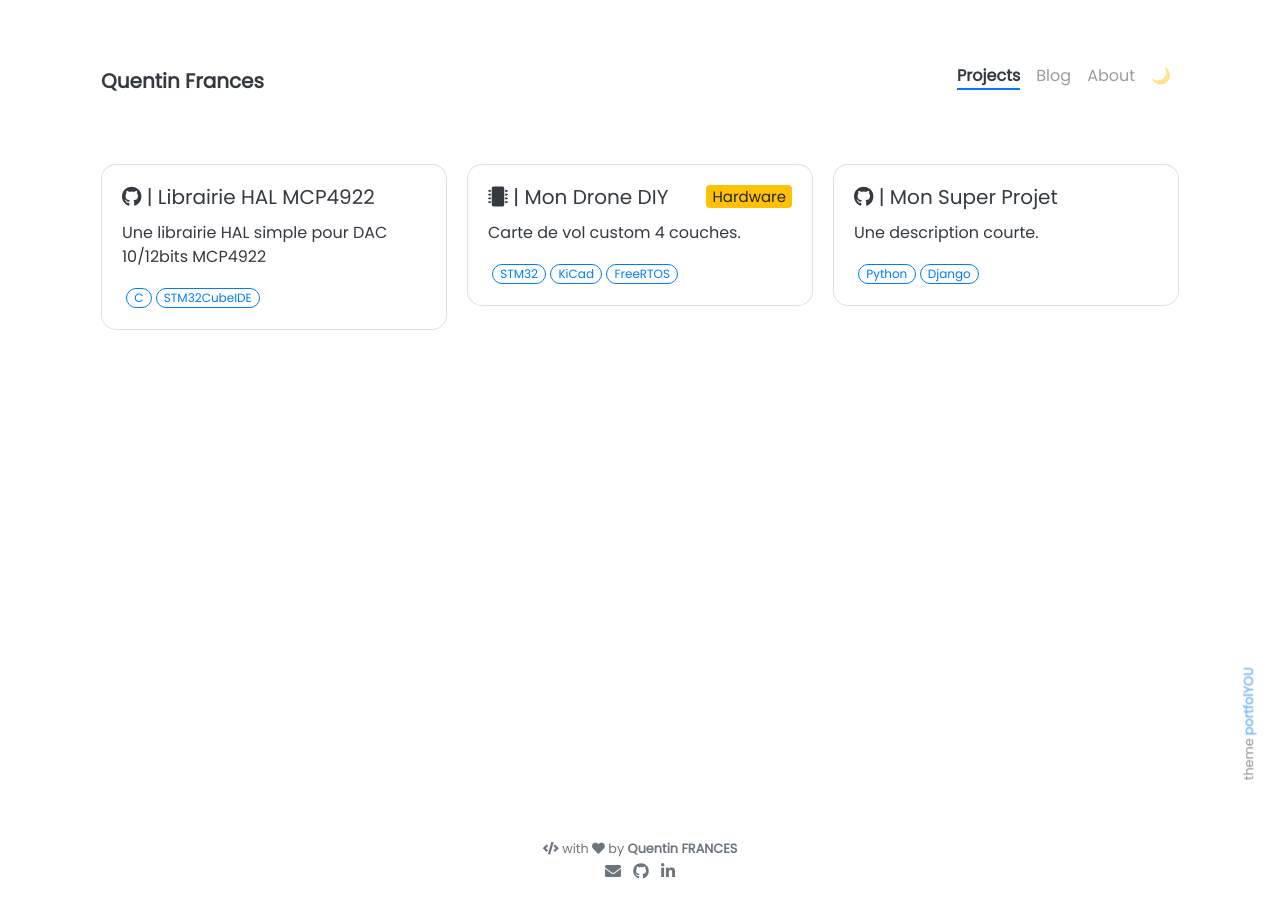
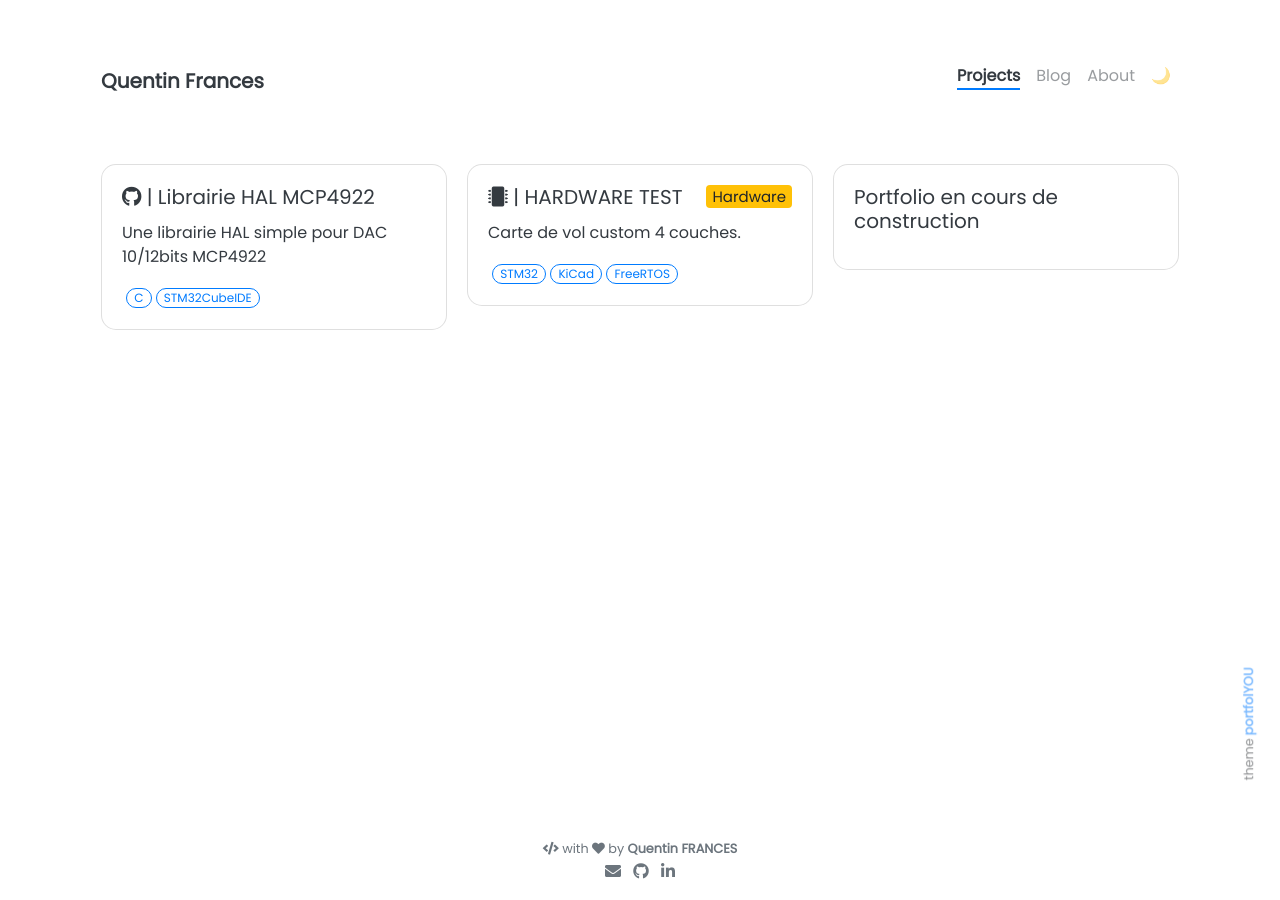
Before and after one commit to Quentin-FRANCES/Quentin-FRANCES.github.io, a Jekyll site: the page built from pages/projects.html, in a window 1280 px wide. Built offline with Jekyll 4.4.1, drawn with Linux system fonts in a browser that asks for light colours.

Commit message:
info que le portfolio n'est pas fini

```diff
--- a/_projects/Mon Drone DIY.md
+++ b/_projects/Mon Drone DIY.md
@@ -1,5 +1,5 @@
 ---
-name: Mon Drone DIY
+name: HARDWARE TEST
 type: hardware
 tools: [STM32, KiCad, FreeRTOS]
 image:
--- a/_projects/Mon Super Projet.md
+++ b/_projects/Mon Super Projet.md
@@ -1,8 +1,3 @@
 ---
-name: Mon Super Projet
-type: software
-tools: [Python, Django]
-image:
-description: Une description courte.
-external_url: https://github.com/Quentin-FRANCES/mon-projet
+name: Portfolio en cours de construction
 ---
```
